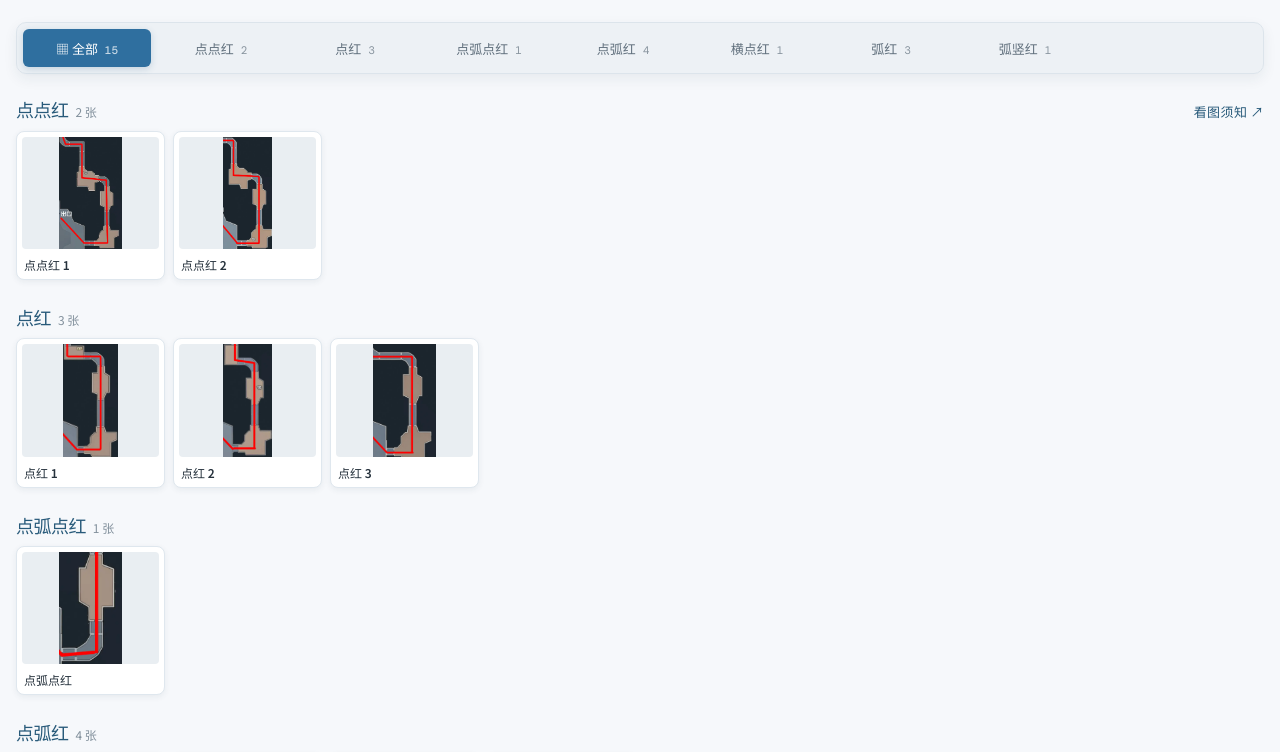
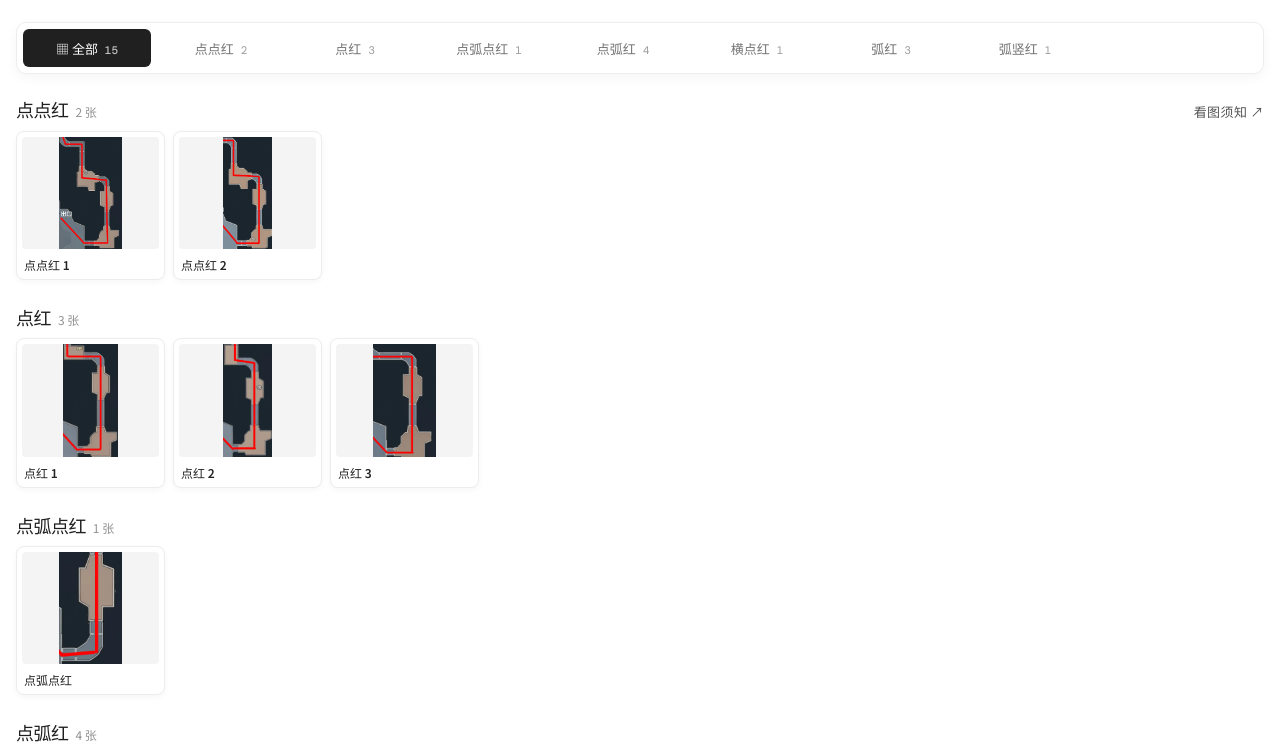
Before and after one commit to chen-le-802/my-idv-jysj, a Vue app: page / in a window 1280 px wide. Shown: the top 752 px of the page. Built offline with nearby package versions, Linux system fonts and the light colour scheme.

Commit message:
style: simplify gallery to monochrome palette

```diff
--- a/src/styles.css
+++ b/src/styles.css
@@ -1,8 +1,8 @@
 @import url('https://fonts.googleapis.com/css2?family=DM+Mono:wght@400;500&family=Noto+Sans+SC:wght@400;500;600;700&display=swap');
 
 :root {
-  color: #1e2933;
-  background: #f6f8fb;
+  color: #1c1c1c;
+  background: #fff;
   font-family: 'Noto Sans SC', system-ui, sans-serif;
   font-synthesis: none;
   text-rendering: optimizeLegibility;
@@ -10,37 +10,37 @@
 
 * { box-sizing: border-box; }
 html { scroll-behavior: smooth; }
-body { margin: 0; min-width: 320px; background: #f6f8fb; }
+body { margin: 0; min-width: 320px; background: #fff; }
 button { font: inherit; }
-button:focus-visible, a:focus-visible { outline: 3px solid #5a9cc8; outline-offset: 3px; }
+button:focus-visible, a:focus-visible { outline: 3px solid #8b8b8b; outline-offset: 3px; }
 body.is-viewer-open { overflow: hidden; }
 
 .app-shell { min-height: 100vh; }
 .catalogue { position: relative; width: min(1400px, calc(100% - 32px)); margin: 22px auto 40px; }
 
-.category-list { position: sticky; top: 0; z-index: 5; display: flex; flex-wrap: wrap; gap: 6px; padding: 6px; border: 1px solid #dce4eb; border-radius: 10px; background: #edf1f5; box-shadow: 0 5px 14px rgb(34 53 67 / 7%); }
-.category-button { flex: 0 0 128px; min-height: 38px; padding: 7px 10px; border: 0; border-radius: 6px; background: transparent; color: #61707d; cursor: pointer; font-size: 13px; transition: background .2s, color .2s, transform .2s; }
-.category-button:hover { background: #dfe8ef; }
-.category-button--active { background: #2f6f9f; color: #fff; font-weight: 700; box-shadow: 0 2px 7px rgb(37 94 135 / 20%); }
+.category-list { position: sticky; top: 0; z-index: 5; display: flex; flex-wrap: wrap; gap: 6px; padding: 6px; border: 1px solid #ededed; border-radius: 10px; background: #fff; box-shadow: 0 4px 12px rgb(0 0 0 / 4%); }
+.category-button { flex: 0 0 128px; min-height: 38px; padding: 7px 10px; border: 0; border-radius: 6px; background: transparent; color: #747474; cursor: pointer; font-size: 13px; transition: background .2s, color .2s, transform .2s; }
+.category-button:hover { background: #f5f5f5; }
+.category-button--active { background: #202020; color: #fff; font-weight: 700; box-shadow: none; }
 .category-button small { margin-left: 4px; font-family: 'DM Mono', monospace; font-size: 11px; opacity: .72; }
-.guide-button { margin-left: auto; padding: 2px 0; border: 0; background: transparent; color: #285a7a; cursor: pointer; font-size: 13px; font-weight: 600; letter-spacing: .03em; white-space: nowrap; }
-.guide-button:hover { color: #1d4b69; text-decoration: underline; text-underline-offset: 3px; }
+.guide-button { margin-left: auto; padding: 2px 0; border: 0; background: transparent; color: #555; cursor: pointer; font-size: 13px; font-weight: 600; letter-spacing: .03em; white-space: nowrap; }
+.guide-button:hover { color: #111; text-decoration: underline; text-underline-offset: 3px; }
 
 .map-groups { margin-top: 22px; }
 .map-group { margin-top: 24px; }
 .map-group:first-child { margin-top: 0; }
 .map-group__heading { display: flex; align-items: baseline; gap: 7px; margin-bottom: 8px; }
-.map-group__heading h3 { margin: 0; color: #285a7a; font-size: 18px; letter-spacing: -.03em; }
-.map-group__heading span { color: #82909c; font-size: 12px; }
+.map-group__heading h3 { margin: 0; color: #1f1f1f; font-size: 18px; letter-spacing: -.03em; }
+.map-group__heading span { color: #929292; font-size: 12px; }
 .map-grid { display: grid; grid-template-columns: repeat(auto-fill, minmax(138px, 1fr)); gap: 8px; }
 .map-grid--filtered { margin-top: 18px; }
 .filtered-toolbar { display: flex; min-height: 22px; margin-top: 14px; }
-.map-card { padding: 5px; overflow: hidden; border: 1px solid #dfe7ee; border-radius: 8px; background: #fff; color: #1e2933; text-align: left; cursor: pointer; box-shadow: 0 2px 6px rgb(34 53 67 / 7%); transition: transform .18s ease, box-shadow .18s ease; }
-.map-card:hover { transform: translateY(-2px); box-shadow: 0 7px 16px rgb(34 53 67 / 14%); }
-.map-card__image { display: block; width: 100%; aspect-ratio: 1.22; object-fit: contain; border-radius: 4px; background: #e9eef2; }
+.map-card { padding: 5px; overflow: hidden; border: 1px solid #ececec; border-radius: 8px; background: #fff; color: #1c1c1c; text-align: left; cursor: pointer; box-shadow: 0 2px 6px rgb(0 0 0 / 4%); transition: transform .18s ease, box-shadow .18s ease; }
+.map-card:hover { transform: translateY(-2px); box-shadow: 0 7px 16px rgb(0 0 0 / 9%); }
+.map-card__image { display: block; width: 100%; aspect-ratio: 1.22; object-fit: contain; border-radius: 4px; background: #f4f4f4; }
 .map-card__footer { display: flex; align-items: center; padding: 7px 2px 1px; }
-.map-card__name { overflow: hidden; color: #25313c; font-size: 12px; font-weight: 600; text-overflow: ellipsis; white-space: nowrap; }
-.empty-state { margin: 28px 0; color: #75808c; text-align: center; }
+.map-card__name { overflow: hidden; color: #232323; font-size: 12px; font-weight: 600; text-overflow: ellipsis; white-space: nowrap; }
+.empty-state { margin: 28px 0; color: #858585; text-align: center; }
 
 .viewer { position: fixed; z-index: 10; inset: 0; display: flex; flex-direction: column; padding: 12px clamp(18px, 5vw, 72px) 10px; overflow: hidden; background: #101110; color: #f7f5ed; }
 .viewer__header { display: grid; grid-template-columns: 1fr auto; align-items: center; min-height: 46px; gap: 18px; }
@@ -56,8 +56,8 @@ body.is-viewer-open { overflow: hidden; }
 .layer-tabs__scroll::-webkit-scrollbar { display: none; }
 .layer-tab { height: 32px; border: 0; background: transparent; color: #a5a69f; cursor: pointer; white-space: nowrap; }
 .layer-tab { position: relative; padding: 0 20px; }
-.layer-tab--active { color: #73c2ec; font-weight: 700; }
-.layer-tab--active::after { position: absolute; right: 17px; bottom: 0; left: 17px; height: 2px; background: #50aee1; content: ''; }
+.layer-tab--active { color: #fff; font-weight: 700; }
+.layer-tab--active::after { position: absolute; right: 17px; bottom: 0; left: 17px; height: 2px; background: #fff; content: ''; }
 .layer-tab:hover { color: #fffdf5; }
 .viewer__stage { position: relative; flex: 1; min-height: 0; }
 .viewer__canvas { position: absolute; inset: 0; display: grid; min-height: 0; place-items: center; padding: clamp(8px, 2vh, 20px) 0 6px; overflow: hidden; touch-action: none; cursor: zoom-in; }
@@ -69,8 +69,8 @@ body.is-viewer-open { overflow: hidden; }
 .viewer-side--next { position: absolute; top: 50%; right: 10px; transform: translateY(-50%); }
 .viewer-side:hover, .viewer-side:focus-visible { border-color: rgb(238 239 232 / 42%); background: rgb(42 44 41 / 56%); color: rgb(238 239 232 / 78%); opacity: .62; }
 .viewer-control:hover { background: #2a2c29; color: #fffdf5; }
-.viewer-controls { position: absolute; z-index: 2; bottom: 18px; left: 8px; display: flex; overflow: hidden; border: 1px solid #494b46; border-radius: 8px; background: #1d201e; }
-.viewer-control { display: grid; width: 38px; height: 38px; place-items: center; border: 0; border-left: 1px solid #494b46; background: transparent; color: #c4c6be; cursor: pointer; font-size: 21px; transition: background .2s, color .2s; }
+.viewer-controls { position: absolute; z-index: 2; bottom: 18px; left: 8px; display: flex; overflow: hidden; border: 1px solid rgb(196 198 190 / 28%); border-radius: 8px; background: rgb(19 21 20 / 38%); backdrop-filter: blur(3px); }
+.viewer-control { display: grid; width: 38px; height: 38px; place-items: center; border: 0; border-left: 1px solid rgb(196 198 190 / 22%); background: transparent; color: rgb(238 239 232 / 72%); cursor: pointer; font-size: 21px; transition: background .2s, color .2s; }
 .viewer-control:first-child { border-left: 0; }
 .viewer-control--label { width: 48px; font-family: 'DM Mono', monospace; font-size: 11px; }
 .viewer__tip { margin: 3px 0 0; color: #757770; font-family: 'DM Mono', monospace; font-size: 11px; text-align: center; }
```
